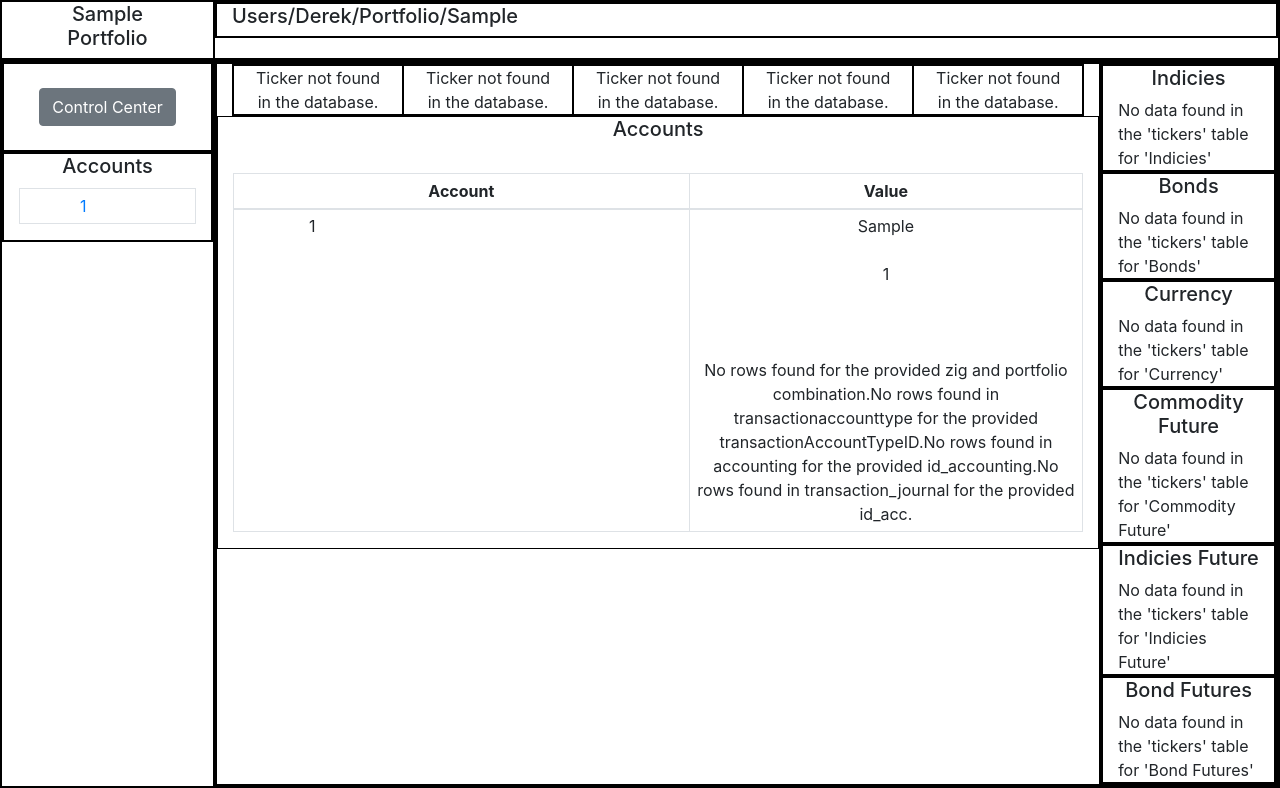
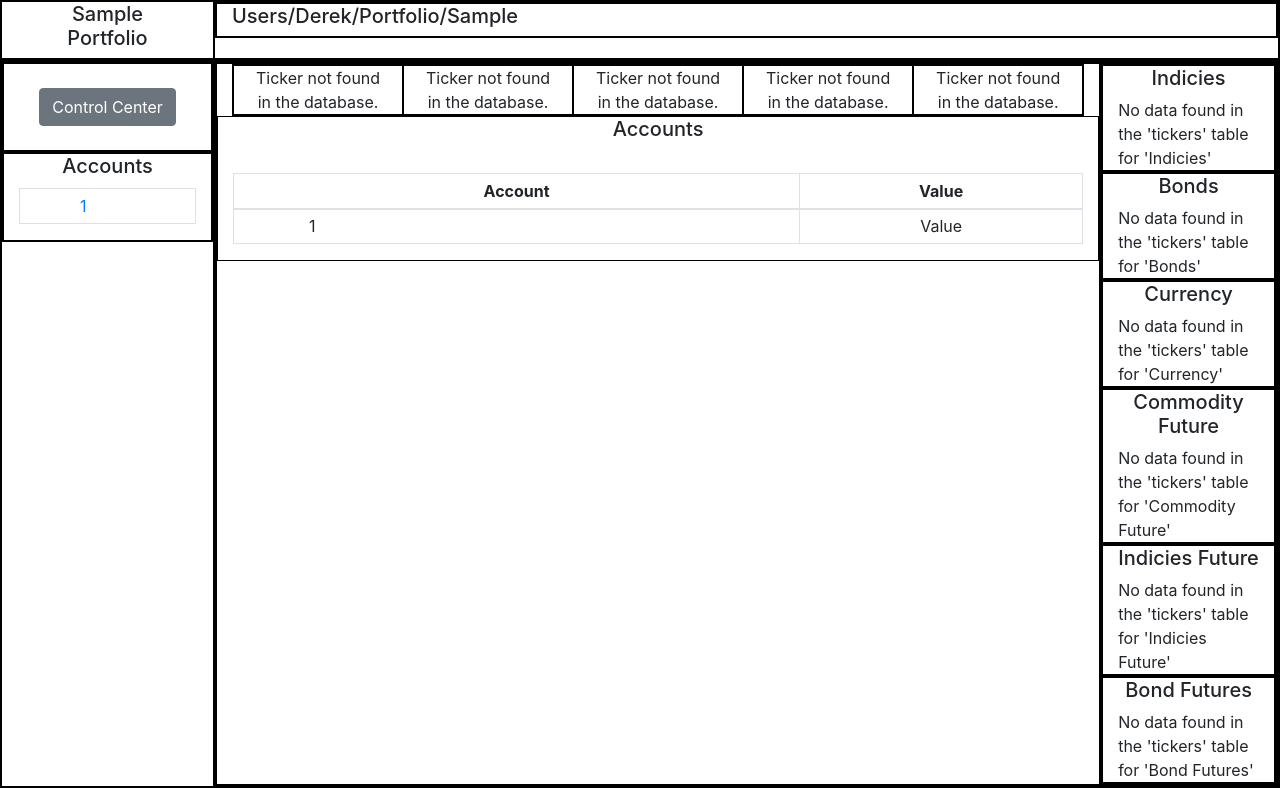
Before and after one commit to djmcq6/current, a PHP site: the page made by newportfolio1.php in a window 1280 px wide. Shown: the part 112-900 px from the top of the page. Run offline with PHP 8.4, Linux system fonts and the light colour scheme; tables that the repository leaves empty or names only in its code hold one stand-in row (values such as "Sample post"); data that the repository does not hold is empty.

Commit message:
last changes

```diff
--- a/accountValues.php
+++ b/accountValues.php
@@ -1,7 +1,7 @@
 <?php
 include 'connection.php';
 
-$urlPortfolio = isset($_GET['portfolio']) ? $_GET['portfolio'] : '';
+$urlPortfolio = 'Personal';
 
 echo "$urlPortfolio";
 echo '<br><br>';
@@ -24,7 +24,7 @@ if($result->num_rows > 0){
     echo "No rows found for the provided portfolio.";
 }
 
-$urlZig = isset($_GET['zig']) ? $_GET['zig'] : '';
+$urlZig = '1.1.1.1.1.1.1.1.1';
 echo $urlZig;
 echo '<br><br>';
 
--- a/maincontent1.php
+++ b/maincontent1.php
@@ -215,10 +215,7 @@ if ($showTable) {
 
             echo '<tr>';
             echo '<td class="col-2" style="text-align: left; padding-left: ' . $padding . 'px;">' . $row['account_name'] . '</td>';
-            echo '<td class="col-1">';
-                include 'accountValues.php'; // Include HTML content directly
-            echo '</td>';
-
+            echo '<td class="col-1">Value</td>';
             echo '</tr>';
         }
 
```
